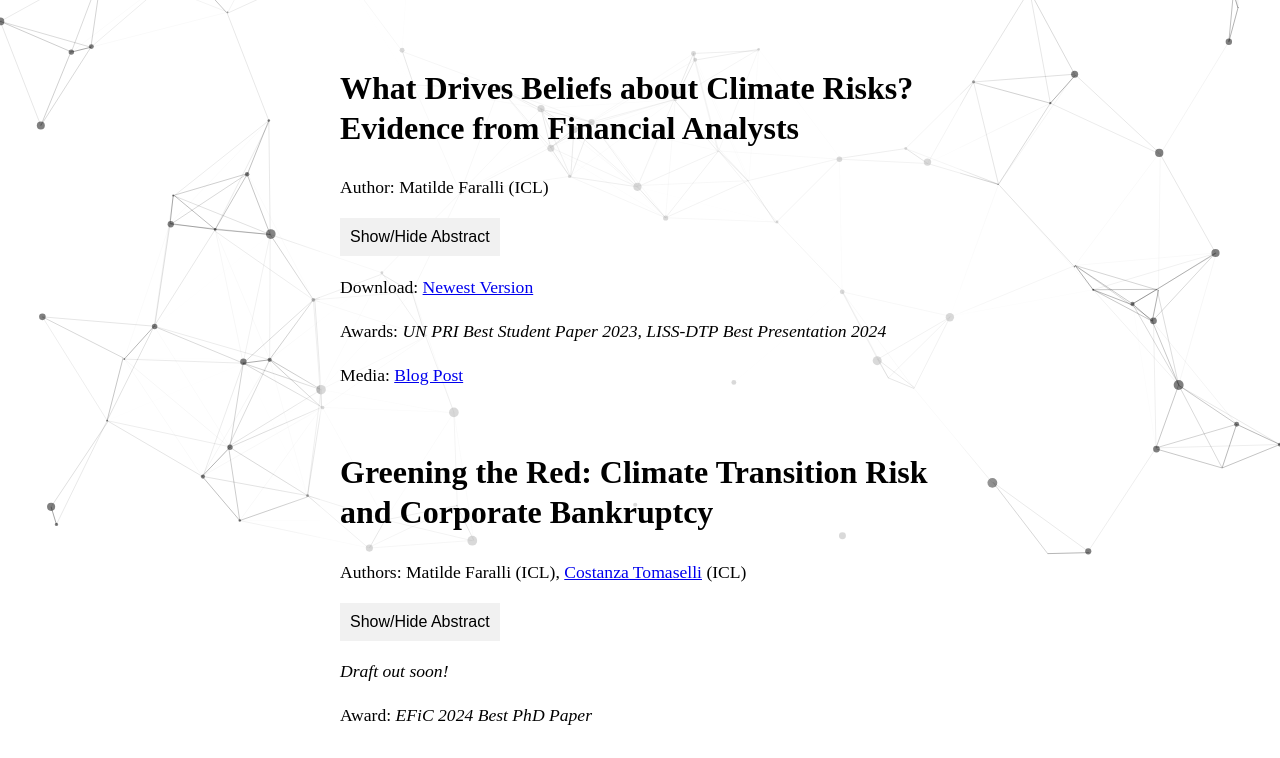
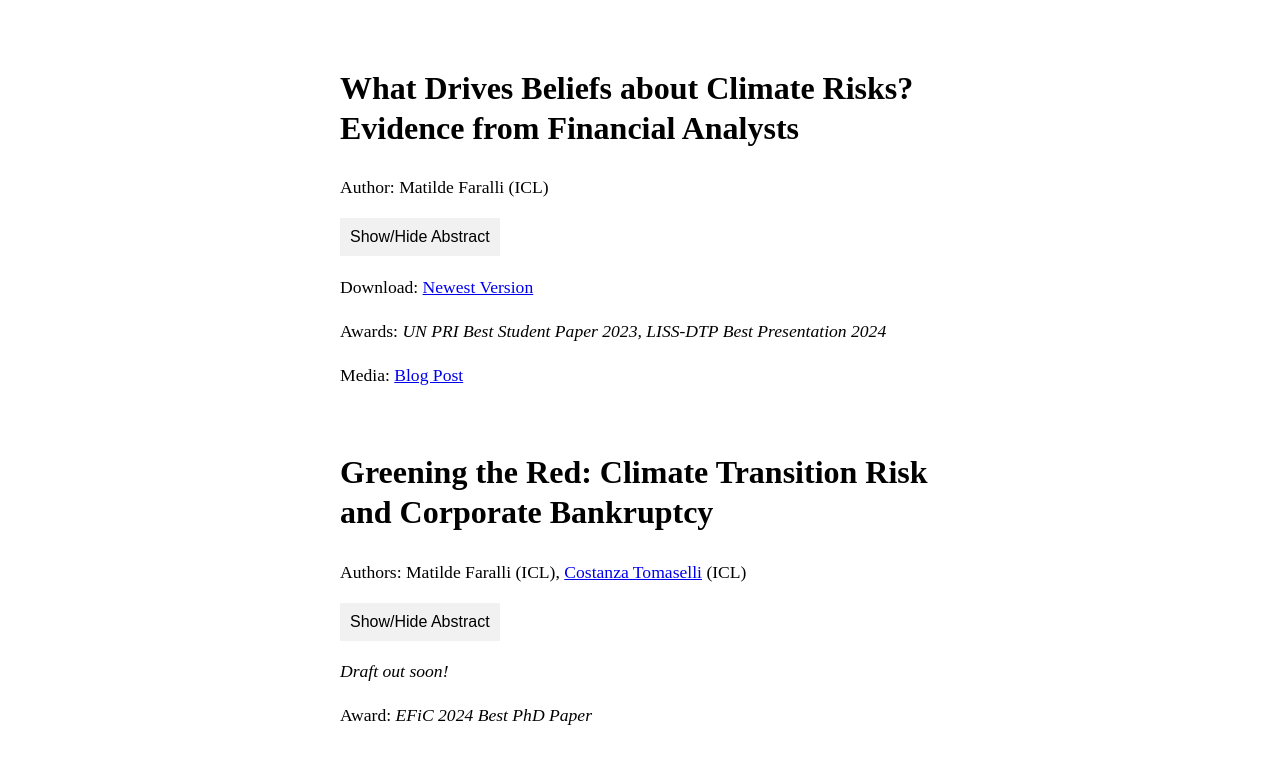
Before and after one commit to matildefaralli/matildefaralli.github.io, a plain HTML site: page research.html in a window 1280 px wide. Shown: the part 239-997 px from the top of the page. Drawn offline with Linux system fonts and the light colour scheme; a script that the page names is missing; some icons are missing; a web font is replaced by a local one.

Commit message:
no party

```diff
--- a/research.html
+++ b/research.html
@@ -49,7 +49,7 @@
 </head>
 
 <body>
-  <div id="particles-js"></div>
+  <!-- <div id="particles-js"></div> -->
 
   <div class="header">
     <h1>
```
